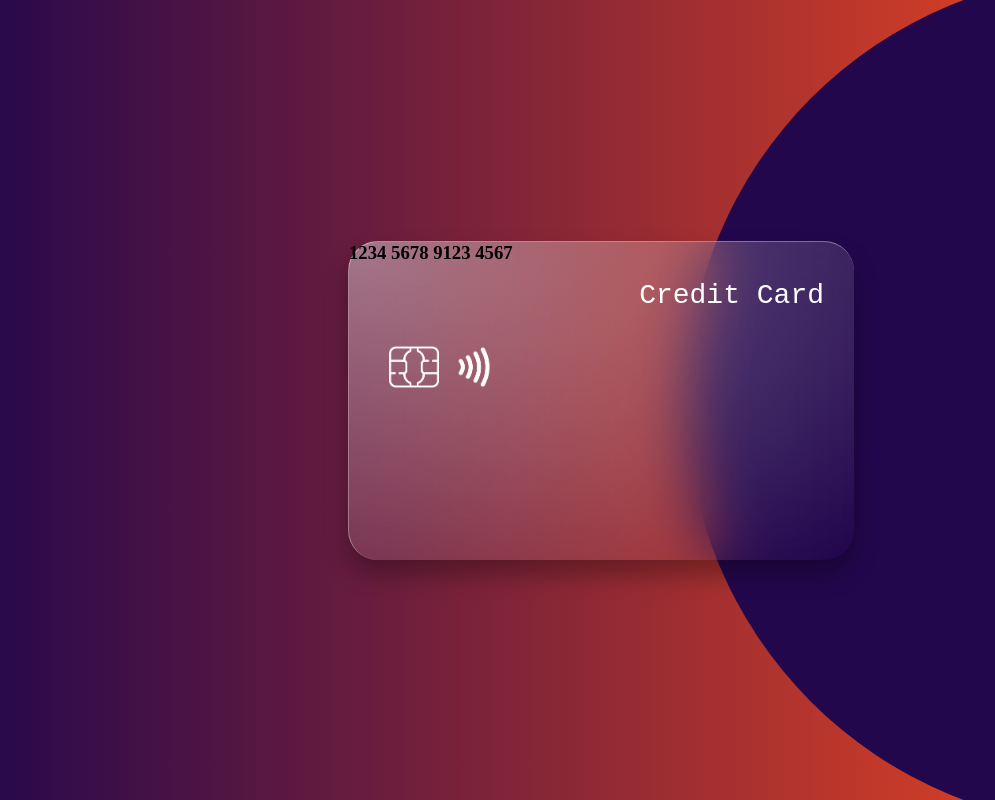
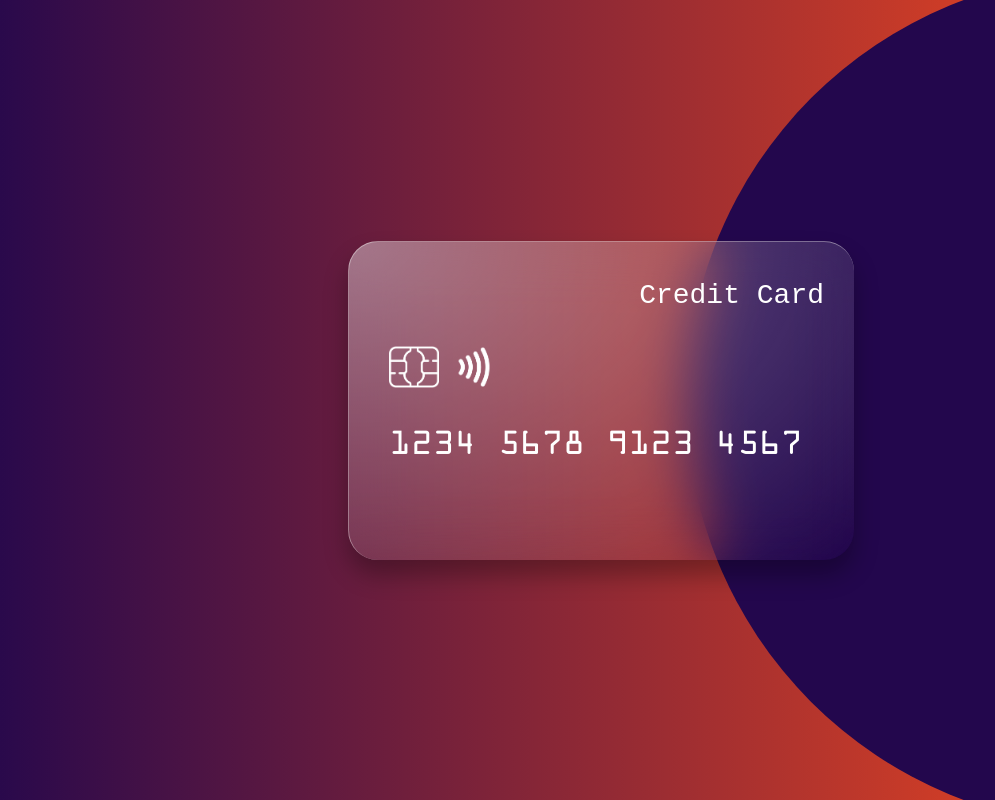
Before and after one commit to timotheegarot/GlassCreditCard, a plain HTML site: page index.html in a window 1280 px wide. Shown: the whole page, without its empty margins (39-1034 px from the left). Drawn offline with Linux system fonts and the light colour scheme.

Commit message:
Card number styles added

```diff
--- a/style.css
+++ b/style.css
@@ -67,3 +67,13 @@ body::before {
   top: 100px;
   left: 100px;
 }
+
+.number {
+  color: white;
+  font-size: 36px;
+  font-family: "OCR";
+  font-weight: 400;
+  position: absolute;
+  bottom: 100px;
+  left: 40px;
+}
```
